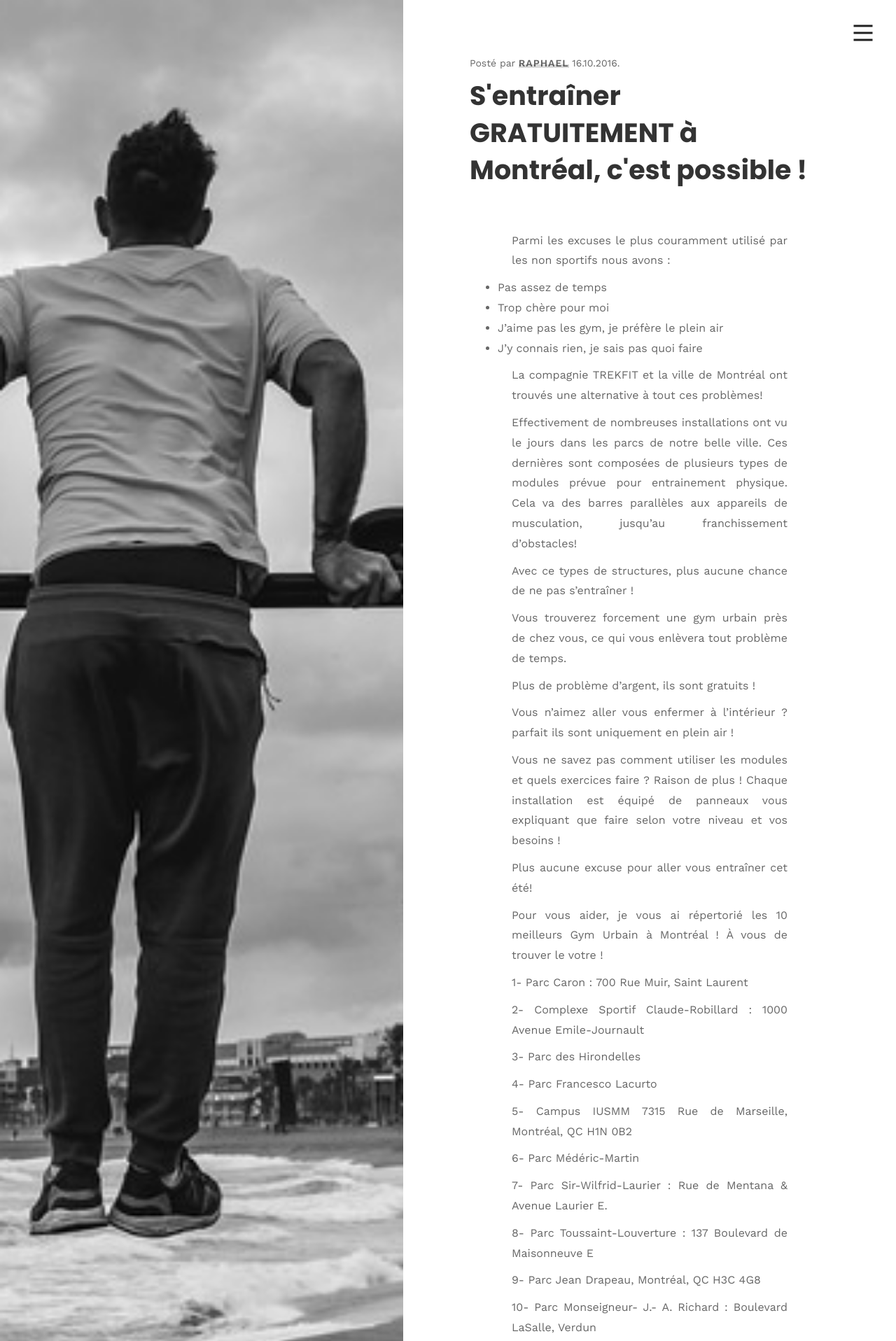
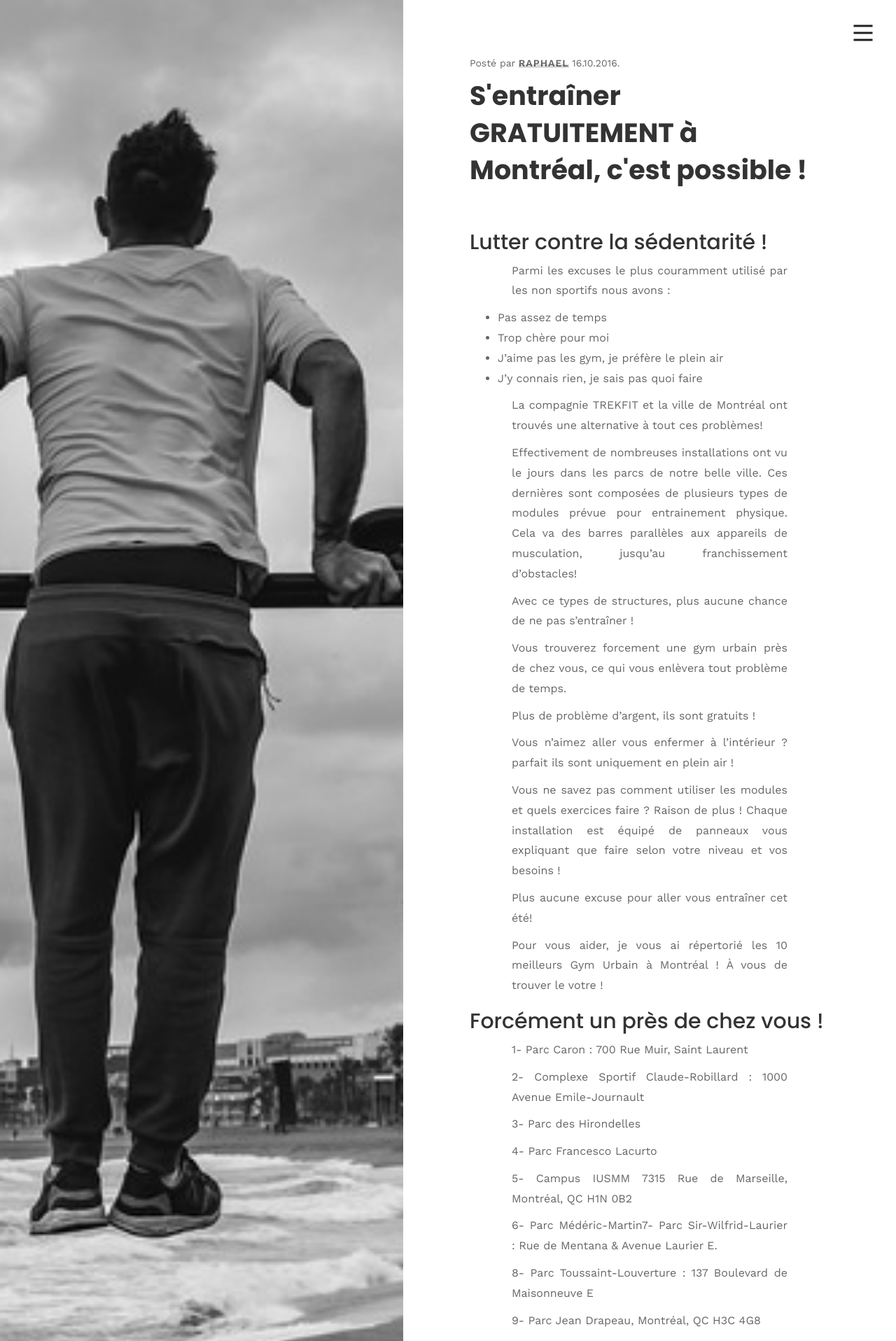
Before and after one commit to phildaponte/odemard, a Jekyll site: the page built from _posts/2017-07-03-s-entra-ner-gratuitement-montr-al-c-est-possible-.md, in a window 1280 px wide. Shown: the top 1916 px of the page at 70% size. Built offline with Jekyll 4.4.1, drawn with Linux system fonts in a browser that asks for light colours; comment, search, counter and statistics services are not loaded.

Commit message:
Update Blog Post “2017-07-03-s-entra-ner-gratuitement-montr-al-c-est-possible-”

```diff
--- a/_posts/2017-07-03-s-entra-ner-gratuitement-montr-al-c-est-possible-.md
+++ b/_posts/2017-07-03-s-entra-ner-gratuitement-montr-al-c-est-possible-.md
@@ -6,6 +6,8 @@ tag: >-
   plus proche de chez vous!
 img: /img/uploads/25048613499_103d8abd0d_b.jpg
 ---
+## Lutter contre la sédentarité !
+
 Parmi les excuses le plus couramment utilisé par les non sportifs nous avons :
 
 * Pas assez de temps
@@ -31,6 +33,8 @@ Plus aucune excuse pour aller vous entraîner cet été!
 
 Pour vous aider, je vous ai répertorié les 10 meilleurs Gym Urbain à Montréal ! À vous de trouver le votre !
 
+## Forcément un près de chez vous !
+
 1- Parc Caron : 700 Rue Muir, Saint Laurent
 
 2- Complexe Sportif Claude-Robillard : 1000 Avenue Emile-Journault
@@ -41,9 +45,7 @@ Pour vous aider, je vous ai répertorié les 10 meilleurs Gym Urbain à Montréa
 
 5- Campus IUSMM 7315 Rue de Marseille, Montréal, QC H1N 0B2
 
-6- Parc Médéric-Martin
-
-7- Parc Sir-Wilfrid-Laurier : Rue de Mentana & Avenue Laurier E.
+6- Parc Médéric-Martin7- Parc Sir-Wilfrid-Laurier : Rue de Mentana & Avenue Laurier E.
 
 8- Parc Toussaint-Louverture : 137 Boulevard de Maisonneuve E
 
@@ -51,4 +53,4 @@ Pour vous aider, je vous ai répertorié les 10 meilleurs Gym Urbain à Montréa
 
 10- Parc Monseigneur- J.- A. Richard : Boulevard LaSalle, Verdun
 
-![null](/img/uploads/19688428_1316627061788617_1644951970_o.jpg)
+![null](/img/uploads/19688428_1316627061788617_1644951970_o.jpg)À vous de jouer !
```
